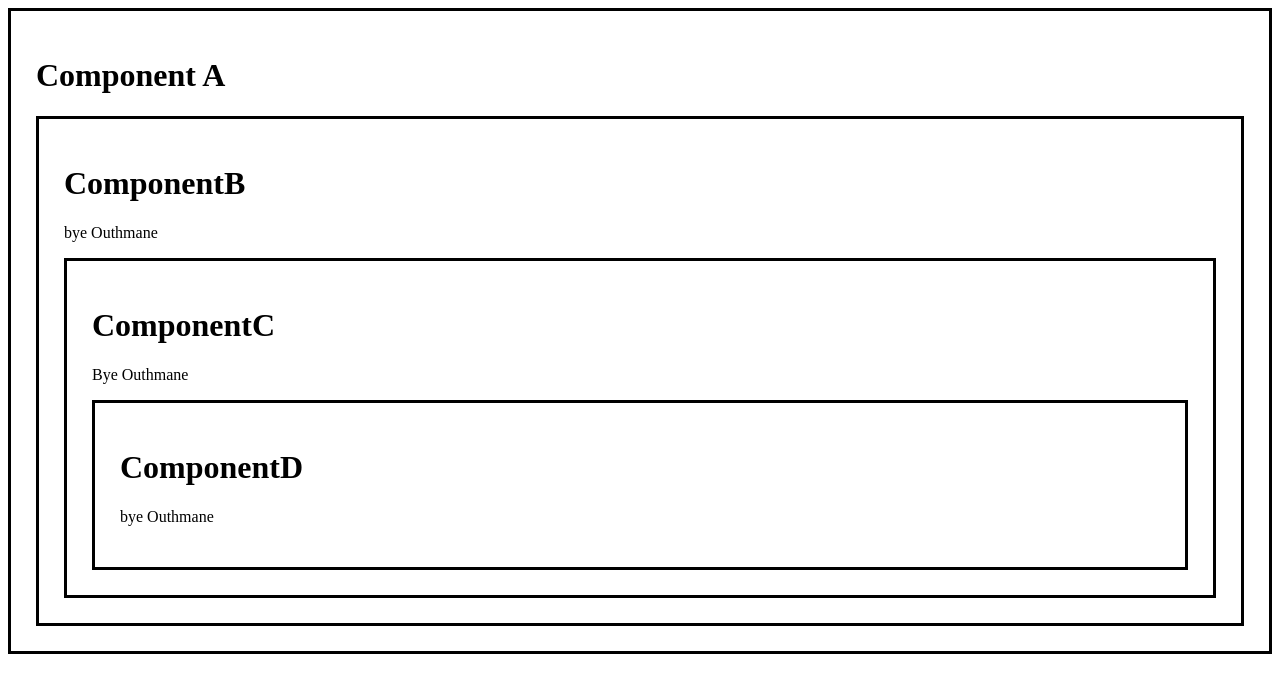
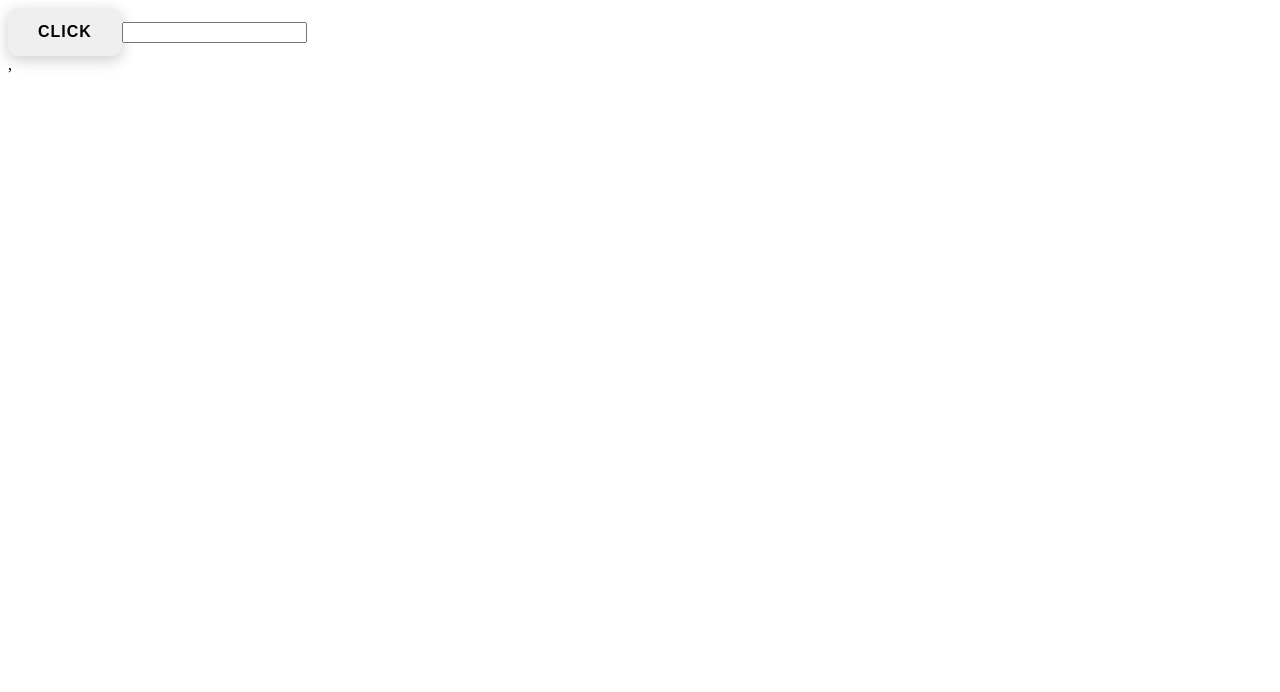
Before and after one commit to outhmanebelgasim/react-training, a React (Vite) app: page / in a window 1280 px wide. Shown: the top 692 px of the page. Built offline with nearby package versions, Linux system fonts and the light colour scheme.

Commit message:
updates: Focus input with useRef Hook

```diff
--- a/src/App.jsx
+++ b/src/App.jsx
@@ -27,6 +27,8 @@ import ToDoList from "./updates/ToDoList.jsx";
 import WindowResize from "./updates/WindowResize.jsx";
 import DigitalClock from "./hooks/DigitalClock.jsx";
 import ComponentA from "./hooks/ComponentA.jsx";
+import UseRefTest from "./hooks/UseRefTest.jsx";
+import FocusInput from "./hooks/FocusInput.jsx";
 
 function App() {
   return (
@@ -61,7 +63,9 @@ function App() {
       {/* <ToDoList /> */}
       {/* <WindowResize /> */}
       {/* <DigitalClock /> */}
-      <ComponentA />
+      {/* <ComponentA /> */}
+      {/* <UseRefTest /> */}
+      <FocusInput />
     </>
   );
 }
--- /dev/null
+++ b/src/hooks/FocusInput.jsx
@@ -0,0 +1,18 @@
+import React, { useRef } from "react";
+
+function FocusInput() {
+  const inputRef = useRef(0);
+
+  function handleInput() {
+    inputRef.current.focus();
+    inputRef.current.style.background = "red";
+  }
+  return (
+    <div>
+      <button onClick={handleInput}>Click</button>
+      <input type="text" ref={inputRef} />
+    </div>
+  );
+}
+
+export default FocusInput;
--- /dev/null
+++ b/src/hooks/UseRefTest.jsx
@@ -0,0 +1,22 @@
+import React, { useEffect, useRef } from "react";
+
+function UseRefTest() {
+  const refInput = useRef(0);
+  //   const [number, setNumber] = useState(0);
+
+  useEffect(() => console.log("Document was rendred!"));
+
+  function handleInput() {
+    // setNumber((n) => n + 1);
+    refInput.current++;
+    console.log(refInput.current);
+  }
+
+  return (
+    <div>
+      <button onClick={handleInput}>Click</button>
+    </div>
+  );
+}
+
+export default UseRefTest;
--- a/src/main.jsx
+++ b/src/main.jsx
@@ -5,6 +5,6 @@ import App from "./App.jsx";
 
 createRoot(document.getElementById("root")).render(
   <StrictMode>
-    <App />
+    <App />,
   </StrictMode>,
 );
```
